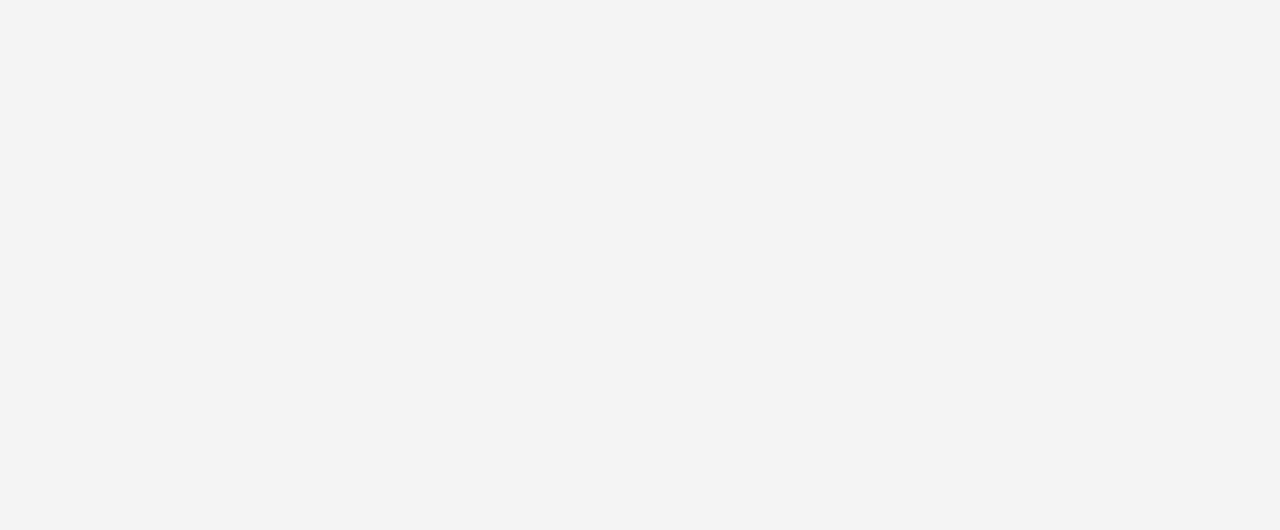
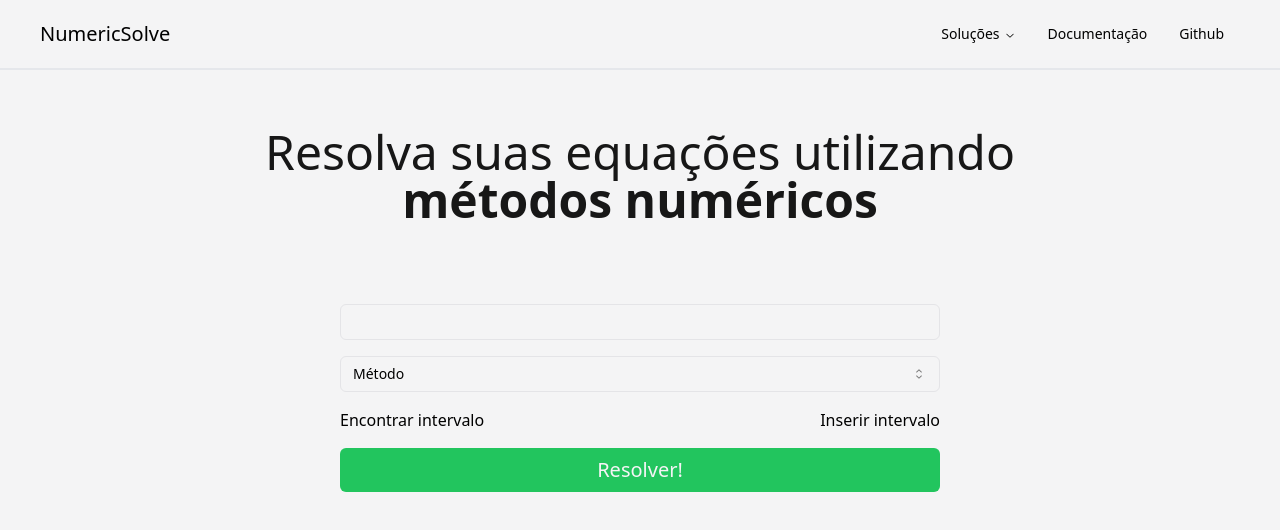
Before and after one commit to jvictordev1/numericsolve, a React (Vite) app: page /equations in a window 1280 px wide. Before the commit this address had no page. Shown: the top 530 px of the page. Built offline with nearby package versions, Linux system fonts and the light colour scheme.

Commit message:
feat: starting equations form

```diff
--- a/package.json
+++ b/package.json
@@ -13,6 +13,7 @@
     "@radix-ui/react-dropdown-menu": "^2.1.1",
     "@radix-ui/react-icons": "^1.3.0",
     "@radix-ui/react-navigation-menu": "^1.2.0",
+    "@radix-ui/react-select": "^2.1.1",
     "class-variance-authority": "^0.7.0",
     "clsx": "^2.1.1",
     "lucide-react": "^0.439.0",
--- a/src/components/Navbar/index.tsx
+++ b/src/components/Navbar/index.tsx
@@ -32,8 +32,10 @@ export default function Navbar() {
   ];
   return (
     <>
-      <NavigationMenu className="fixed min-w-full justify-between px-4 sm:px-10 py-4 bg-zinc-100 border-b-2">
-        <h1 className="text-xl">NumericSolve</h1>
+      <NavigationMenu className="fixed min-w-full justify-between px-4 py-4 bg-zinc-100 border-b-2 sm:px-10">
+        <Link to="/">
+          <h1 className="text-xl">NumericSolve</h1>
+        </Link>
         <NavigationMenuList>
           <DropdownMenu>
             <DropdownMenuTrigger className="flex md:hidden">
--- /dev/null
+++ b/src/components/ui/input.tsx
@@ -0,0 +1,25 @@
+import * as React from "react";
+
+import { cn } from "@/lib/utils";
+
+export interface InputProps
+  extends React.InputHTMLAttributes<HTMLInputElement> {}
+
+const Input = React.forwardRef<HTMLInputElement, InputProps>(
+  ({ className, type, ...props }, ref) => {
+    return (
+      <input
+        type={type}
+        className={cn(
+          "flex h-9 w-full rounded-md border border-zinc-200 bg-transparent px-3 py-1 text-sm transition-colors file:border-0 file:bg-transparent file:text-sm file:font-medium placeholder:text-zinc-500 focus-visible:outline-none focus-visible:ring-1 focus-visible:ring-zinc-950 disabled:cursor-not-allowed disabled:opacity-50 dark:border-zinc-800 dark:placeholder:text-zinc-400 dark:focus-visible:ring-zinc-300",
+          className
+        )}
+        ref={ref}
+        {...props}
+      />
+    );
+  }
+);
+Input.displayName = "Input";
+
+export { Input };
--- /dev/null
+++ b/src/components/ui/select.tsx
@@ -0,0 +1,162 @@
+import * as React from "react"
+import {
+  CaretSortIcon,
+  CheckIcon,
+  ChevronDownIcon,
+  ChevronUpIcon,
+} from "@radix-ui/react-icons"
+import * as SelectPrimitive from "@radix-ui/react-select"
+
+import { cn } from "@/lib/utils"
+
+const Select = SelectPrimitive.Root
+
+const SelectGroup = SelectPrimitive.Group
+
+const SelectValue = SelectPrimitive.Value
+
+const SelectTrigger = React.forwardRef<
+  React.ElementRef<typeof SelectPrimitive.Trigger>,
+  React.ComponentPropsWithoutRef<typeof SelectPrimitive.Trigger>
+>(({ className, children, ...props }, ref) => (
+  <SelectPrimitive.Trigger
+    ref={ref}
+    className={cn(
+      "flex h-9 w-full items-center justify-between whitespace-nowrap rounded-md border border-zinc-200 bg-transparent px-3 py-2 text-sm shadow-sm ring-offset-white placeholder:text-zinc-500 focus:outline-none focus:ring-1 focus:ring-zinc-950 disabled:cursor-not-allowed disabled:opacity-50 [&>span]:line-clamp-1 dark:border-zinc-800 dark:ring-offset-zinc-950 dark:placeholder:text-zinc-400 dark:focus:ring-zinc-300",
+      className
+    )}
+    {...props}
+  >
+    {children}
+    <SelectPrimitive.Icon asChild>
+      <CaretSortIcon className="h-4 w-4 opacity-50" />
+    </SelectPrimitive.Icon>
+  </SelectPrimitive.Trigger>
+))
+SelectTrigger.displayName = SelectPrimitive.Trigger.displayName
+
+const SelectScrollUpButton = React.forwardRef<
+  React.ElementRef<typeof SelectPrimitive.ScrollUpButton>,
+  React.ComponentPropsWithoutRef<typeof SelectPrimitive.ScrollUpButton>
+>(({ className, ...props }, ref) => (
+  <SelectPrimitive.ScrollUpButton
+    ref={ref}
+    className={cn(
+      "flex cursor-default items-center justify-center py-1",
+      className
+    )}
+    {...props}
+  >
+    <ChevronUpIcon />
+  </SelectPrimitive.ScrollUpButton>
+))
+SelectScrollUpButton.displayName = SelectPrimitive.ScrollUpButton.displayName
+
+const SelectScrollDownButton = React.forwardRef<
+  React.ElementRef<typeof SelectPrimitive.ScrollDownButton>,
+  React.ComponentPropsWithoutRef<typeof SelectPrimitive.ScrollDownButton>
+>(({ className, ...props }, ref) => (
+  <SelectPrimitive.ScrollDownButton
+    ref={ref}
+    className={cn(
+      "flex cursor-default items-center justify-center py-1",
+      className
+    )}
+    {...props}
+  >
+    <ChevronDownIcon />
+  </SelectPrimitive.ScrollDownButton>
+))
+SelectScrollDownButton.displayName =
+  SelectPrimitive.ScrollDownButton.displayName
+
+const SelectContent = React.forwardRef<
+  React.ElementRef<typeof SelectPrimitive.Content>,
+  React.ComponentPropsWithoutRef<typeof SelectPrimitive.Content>
+>(({ className, children, position = "popper", ...props }, ref) => (
+  <SelectPrimitive.Portal>
+    <SelectPrimitive.Content
+      ref={ref}
+      className={cn(
+        "relative z-50 max-h-96 min-w-[8rem] overflow-hidden rounded-md border border-zinc-200 bg-white text-zinc-950 shadow-md data-[state=open]:animate-in data-[state=closed]:animate-out data-[state=closed]:fade-out-0 data-[state=open]:fade-in-0 data-[state=closed]:zoom-out-95 data-[state=open]:zoom-in-95 data-[side=bottom]:slide-in-from-top-2 data-[side=left]:slide-in-from-right-2 data-[side=right]:slide-in-from-left-2 data-[side=top]:slide-in-from-bottom-2 dark:border-zinc-800 dark:bg-zinc-950 dark:text-zinc-50",
+        position === "popper" &&
+          "data-[side=bottom]:translate-y-1 data-[side=left]:-translate-x-1 data-[side=right]:translate-x-1 data-[side=top]:-translate-y-1",
+        className
+      )}
+      position={position}
+      {...props}
+    >
+      <SelectScrollUpButton />
+      <SelectPrimitive.Viewport
+        className={cn(
+          "p-1",
+          position === "popper" &&
+            "h-[var(--radix-select-trigger-height)] w-full min-w-[var(--radix-select-trigger-width)]"
+        )}
+      >
+        {children}
+      </SelectPrimitive.Viewport>
+      <SelectScrollDownButton />
+    </SelectPrimitive.Content>
+  </SelectPrimitive.Portal>
+))
+SelectContent.displayName = SelectPrimitive.Content.displayName
+
+const SelectLabel = React.forwardRef<
+  React.ElementRef<typeof SelectPrimitive.Label>,
+  React.ComponentPropsWithoutRef<typeof SelectPrimitive.Label>
+>(({ className, ...props }, ref) => (
+  <SelectPrimitive.Label
+    ref={ref}
+    className={cn("px-2 py-1.5 text-sm font-semibold", className)}
+    {...props}
+  />
+))
+SelectLabel.displayName = SelectPrimitive.Label.displayName
+
+const SelectItem = React.forwardRef<
+  React.ElementRef<typeof SelectPrimitive.Item>,
+  React.ComponentPropsWithoutRef<typeof SelectPrimitive.Item>
+>(({ className, children, ...props }, ref) => (
+  <SelectPrimitive.Item
+    ref={ref}
+    className={cn(
+      "relative flex w-full cursor-default select-none items-center rounded-sm py-1.5 pl-2 pr-8 text-sm outline-none focus:bg-zinc-100 focus:text-zinc-900 data-[disabled]:pointer-events-none data-[disabled]:opacity-50 dark:focus:bg-zinc-800 dark:focus:text-zinc-50",
+      className
+    )}
+    {...props}
+  >
+    <span className="absolute right-2 flex h-3.5 w-3.5 items-center justify-center">
+      <SelectPrimitive.ItemIndicator>
+        <CheckIcon className="h-4 w-4" />
+      </SelectPrimitive.ItemIndicator>
+    </span>
+    <SelectPrimitive.ItemText>{children}</SelectPrimitive.ItemText>
+  </SelectPrimitive.Item>
+))
+SelectItem.displayName = SelectPrimitive.Item.displayName
+
+const SelectSeparator = React.forwardRef<
+  React.ElementRef<typeof SelectPrimitive.Separator>,
+  React.ComponentPropsWithoutRef<typeof SelectPrimitive.Separator>
+>(({ className, ...props }, ref) => (
+  <SelectPrimitive.Separator
+    ref={ref}
+    className={cn("-mx-1 my-1 h-px bg-zinc-100 dark:bg-zinc-800", className)}
+    {...props}
+  />
+))
+SelectSeparator.displayName = SelectPrimitive.Separator.displayName
+
+export {
+  Select,
+  SelectGroup,
+  SelectValue,
+  SelectTrigger,
+  SelectContent,
+  SelectLabel,
+  SelectItem,
+  SelectSeparator,
+  SelectScrollUpButton,
+  SelectScrollDownButton,
+}
--- /dev/null
+++ b/src/pages/Equations/index.tsx
@@ -0,0 +1,69 @@
+import { Input } from "@/components/ui/input";
+import {
+  Select,
+  SelectContent,
+  SelectItem,
+  SelectTrigger,
+  SelectValue,
+} from "@/components/ui/select";
+import { InputHTMLAttributes, useState } from "react";
+
+export default function Equations() {
+  const [intervalOption, setIntervalOption] = useState("findInterval");
+  return (
+    <>
+      <section className="flex flex-col gap-12 items-center px-4 md:gap-20">
+        <h1 className="text-4xl max-w-3xl text-center text-neutral-900 md:w-2xl md:text-5xl">
+          Resolva suas equações utilizando{" "}
+          <span className="font-semibold">métodos numéricos</span>
+        </h1>
+        <form className="flex flex-col w-96 gap-4 sm:w-[600px]">
+          <Input required type="text" name="" id="" />
+          <Select required>
+            <SelectTrigger className="shadow-none">
+              <SelectValue placeholder="Método" />
+            </SelectTrigger>
+            <SelectContent>
+              <SelectItem value="bisseccao">Bissecção</SelectItem>
+              <SelectItem value="falsaPosicao">Falsa Posição</SelectItem>
+              <SelectItem value="newton">Newton-Raphson</SelectItem>
+              <SelectItem value="secante">Secante</SelectItem>
+            </SelectContent>
+          </Select>
+          <div className="flex w-full justify-between">
+            <button
+              type="button"
+              onClick={() => setIntervalOption("findInterval")}
+            >
+              Encontrar intervalo
+            </button>
+            <button
+              type="button"
+              onClick={() => setIntervalOption("setInterval")}
+            >
+              Inserir intervalo
+            </button>
+          </div>
+          {intervalOption === "setInterval" ? (
+            <div className="flex flex-col items-center w-full gap-2">
+              <Input type="number" name="" id="" />
+              <h4>até</h4>
+              <Input type="number" name="" id="" />
+            </div>
+          ) : null}
+          <button
+            className="bg-green-500 rounded-md text-zinc-100 text-xl py-2"
+            type="submit"
+          >
+            Resolver!
+          </button>
+        </form>
+      </section>
+    </>
+  );
+}
+export function InputElement({
+  ...props
+}: InputHTMLAttributes<HTMLInputElement>) {
+  return <Input {...props} />;
+}
--- a/src/pages/LandingPage/index.tsx
+++ b/src/pages/LandingPage/index.tsx
@@ -1,4 +1,3 @@
-import Navbar from "@/components/Navbar";
 import React from "react";
 import { CiTextAlignLeft } from "react-icons/ci";
 import { FaChartArea } from "react-icons/fa";
@@ -31,8 +30,7 @@ export default function LandingPage() {
   ];
   return (
     <>
-      <Navbar />
-      <section className="flex flex-col gap-12 items-center pt-24 px-4 md:gap-20 md:pt-32">
+      <section className="flex flex-col gap-12 items-center px-4 md:gap-20">
         <h1 className="text-4xl max-w-3xl text-center text-neutral-900 md:w-2xl md:text-5xl">
           Seu Caminho Rápido para{" "}
           <span className="font-semibold">Soluções Numéricas</span>.
--- a/src/routes/routes.tsx
+++ b/src/routes/routes.tsx
@@ -1,12 +1,18 @@
+import Navbar from "@/components/Navbar";
+import Equations from "@/pages/Equations";
 import { Route, BrowserRouter as Router, Routes } from "react-router-dom";
 import LandingPage from "../pages/LandingPage";
 
 export default function AppRoutes() {
   return (
     <Router>
-      <Routes>
-        <Route path="/" element={<LandingPage />} />
-      </Routes>
+      <Navbar />
+      <section className="pt-24 md:pt-32">
+        <Routes>
+          <Route index element={<LandingPage />} />
+          <Route path="equations" element={<Equations />} />
+        </Routes>
+      </section>
     </Router>
   );
 }
```
Also changed, not shown: 1 other file (tests, documents, lock files or other folders).
